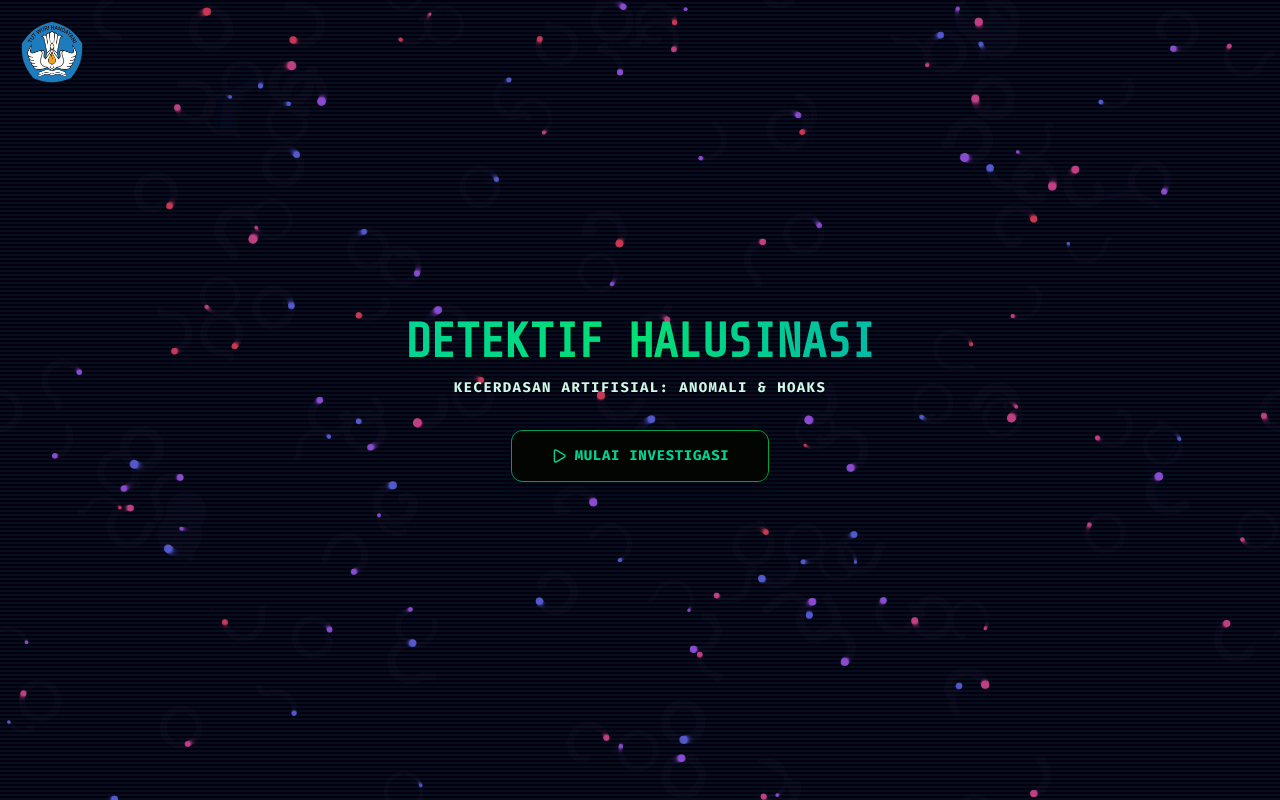
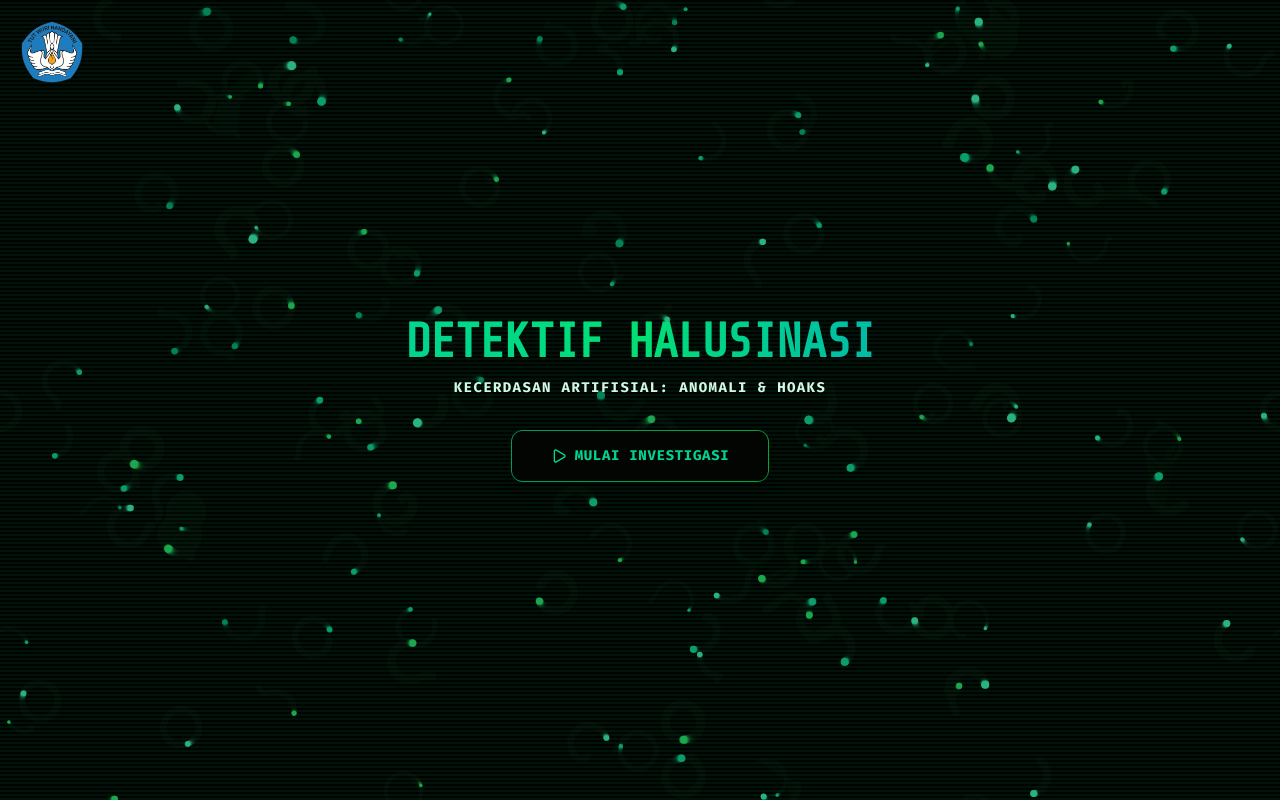
Before and after one commit to glenrioariesto/detektif-halusinasi-challenge, a React (Vite) app: page / in a window 1280 px wide. Built offline with nearby package versions, Linux system fonts and the light colour scheme.

Commit message:
feat: align background canvas interactive colors to emerald/lime green project palette

```diff
--- a/src/components/InteractiveGridBg.tsx
+++ b/src/components/InteractiveGridBg.tsx
@@ -30,13 +30,13 @@ export function InteractiveGridBg() {
       canvas.width = window.innerWidth;
       canvas.height = window.innerHeight;
 
-      // Initialize 130 glowing dust particles
+      // Initialize 130 glowing dust particles using emerald/lime green colors
       const arr: Particle[] = [];
       const colors = [
-        'rgba(168, 85, 247, 0.45)', // Purple
-        'rgba(236, 72, 153, 0.45)', // Fuchsia
-        'rgba(99, 102, 241, 0.45)',  // Indigo
-        'rgba(244, 63, 94, 0.45)'    // Rose pink
+        'rgba(16, 185, 129, 0.45)', // Emerald
+        'rgba(52, 211, 153, 0.45)', // Mint/Emerald
+        'rgba(34, 197, 94, 0.45)',  // Lime green
+        'rgba(5, 150, 105, 0.45)'   // Dark Emerald
       ];
 
       for (let i = 0; i < 130; i++) {
@@ -87,8 +87,8 @@ export function InteractiveGridBg() {
     window.addEventListener('click', handleClick);
 
     const draw = () => {
-      // Semi-transparent trailing background for a fluid motion blur effect!
-      ctx.fillStyle = 'rgba(7, 5, 20, 0.15)';
+      // Semi-transparent trailing background for a fluid motion blur effect, matching body color #040804
+      ctx.fillStyle = 'rgba(4, 8, 4, 0.15)';
       ctx.fillRect(0, 0, canvas.width, canvas.height);
 
       const mouse = mouseRef.current;
@@ -166,10 +166,10 @@ export function InteractiveGridBg() {
         ctx.arc(p.x, p.y, p.size, 0, Math.PI * 2);
         ctx.fill();
 
-        // Draw halo connection line to mouse if close
+        // Draw halo connection line to mouse if close (Emerald glow)
         if (dist < 120) {
           const lineAlpha = (1 - dist / 120) * 0.12;
-          ctx.strokeStyle = `rgba(168, 85, 247, ${lineAlpha})`;
+          ctx.strokeStyle = `rgba(52, 211, 153, ${lineAlpha})`;
           ctx.lineWidth = 0.5;
           ctx.beginPath();
           ctx.moveTo(p.x, p.y);
@@ -190,7 +190,7 @@ export function InteractiveGridBg() {
 
           if (d < 70) {
             const lineOpacity = (1 - d / 70) * 0.08;
-            ctx.strokeStyle = `rgba(129, 140, 248, ${lineOpacity})`;
+            ctx.strokeStyle = `rgba(52, 211, 153, ${lineOpacity})`;
             ctx.beginPath();
             ctx.moveTo(p1.x, p1.y);
             ctx.lineTo(p2.x, p2.y);
```
